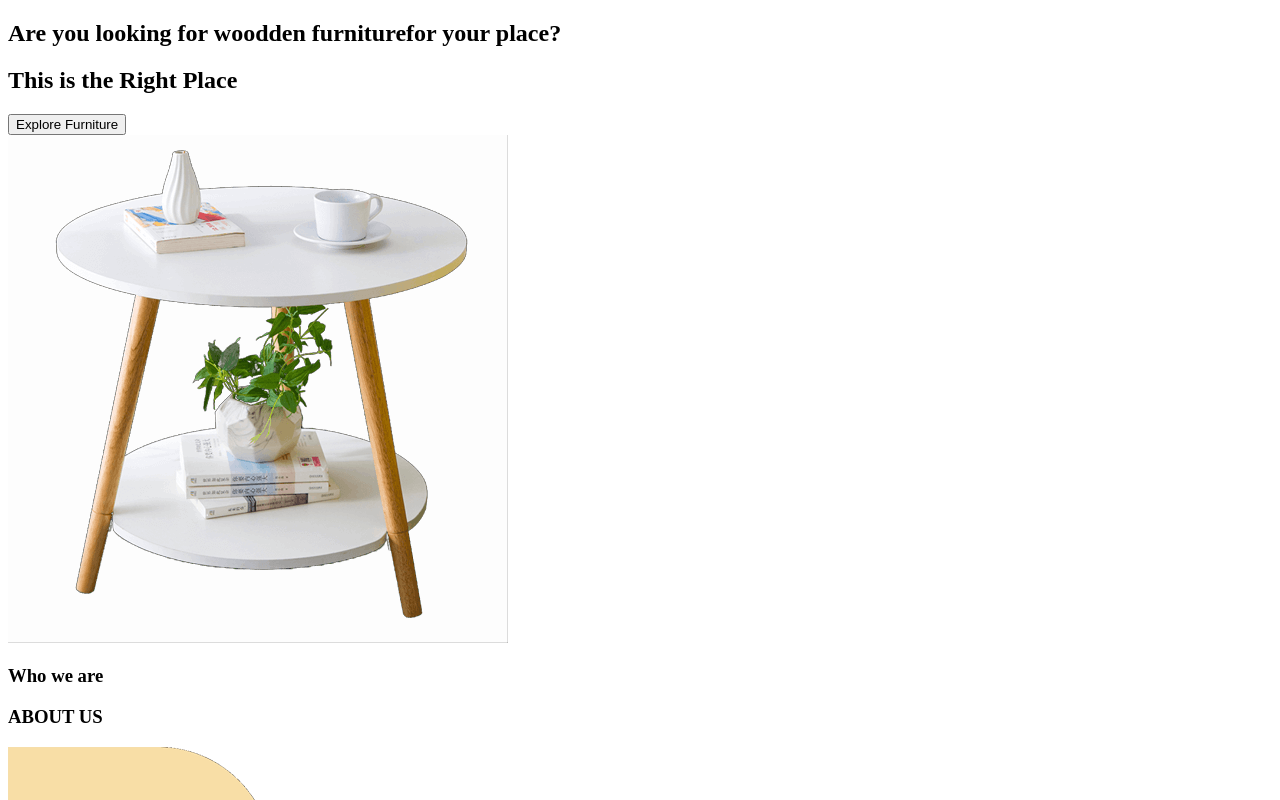
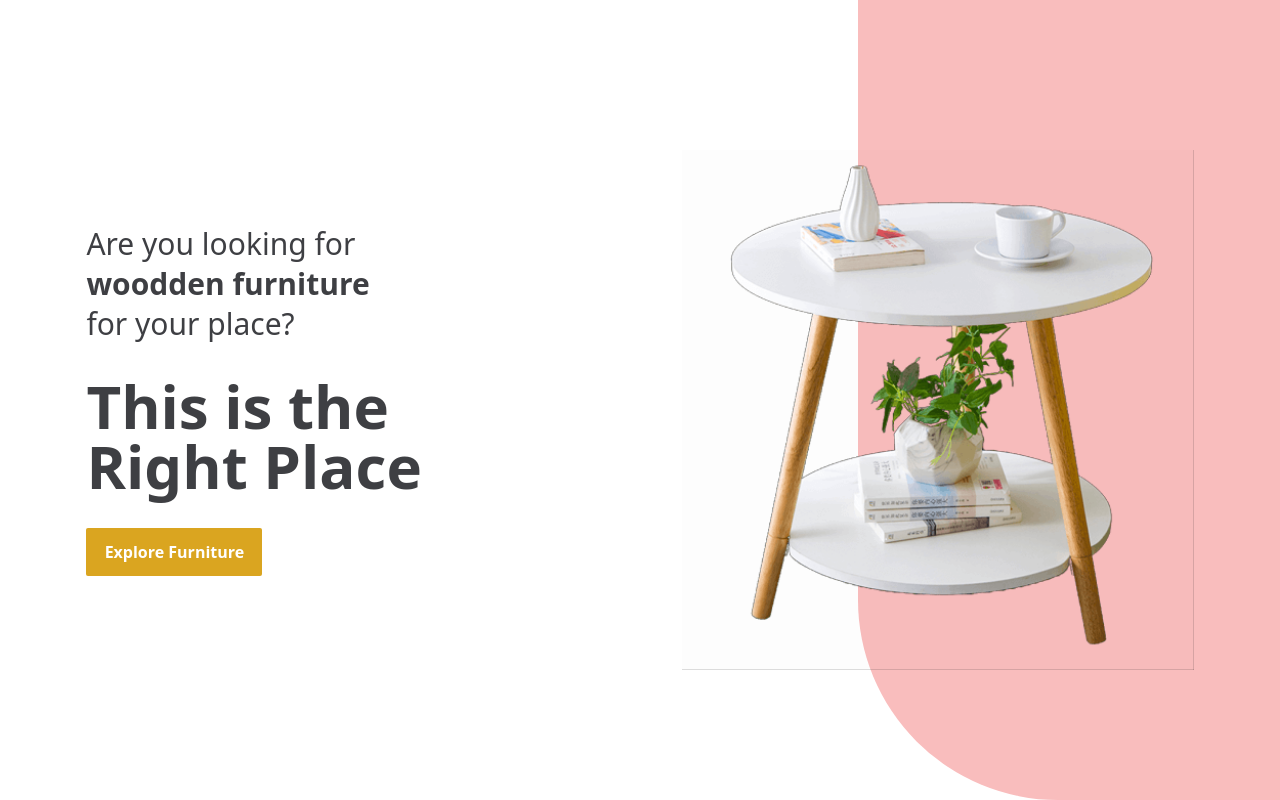
Before and after one commit to wilmion/woodies, a React app: page / in a window 1280 px wide. Shown: the top 800 px of the page. Built offline with nearby package versions, Linux system fonts and the light colour scheme.

Commit message:
finish styles of home-intro

```diff
--- /dev/null
+++ b/postcss.config.js
@@ -0,0 +1,16 @@
+const tailwindcss = require('tailwindcss');
+const autoprefixer = require('autoprefixer');
+const cssnano = require('cssnano');
+const postCssImport = require('postcss-import');
+
+module.exports = {
+    plugins: [
+        postCssImport,
+        'postcss-preset-env',
+        tailwindcss,
+        autoprefixer,
+        cssnano({
+            preset: 'default'
+        })
+    ]
+}
--- /dev/null
+++ b/src/assets/scss/global/common.scss
@@ -0,0 +1,5 @@
+%buttons {
+  @apply py-3;
+  @apply rounded-sm;
+  @apply border;
+}
--- /dev/null
+++ b/src/assets/scss/index.scss
@@ -0,0 +1,3 @@
+@import "tailwindcss/base";
+@import "tailwindcss/components";
+@import "tailwindcss/utilities";
--- /dev/null
+++ b/src/assets/scss/page/home.scss
@@ -0,0 +1,135 @@
+@import "../global/common.scss";
+.home {
+  &-intro {
+    @apply flex;
+    @apply flex-col;
+    @apply justify-around;
+    @apply items-center;
+    @apply bg-no-repeat;
+    @apply bg-cover;
+    @apply h-screen;
+    background-image: url("../../images/backgrounds/recomendation2.jpg");
+    &__figure {
+      @apply hidden;
+    }
+    &-info {
+      @apply w-full;
+      @apply py-12;
+      &__subtitle {
+        @apply text-xl;
+        @apply leading-6;
+        @apply text-oscure;
+        @apply text-center;
+      }
+      &__title {
+        @apply text-4xl;
+        @apply my-1;
+        @apply text-oscure;
+        @apply leading-tight;
+        @apply font-bold;
+        @apply text-center;
+      }
+      &__button {
+        @apply py-3;
+        @apply block;
+        @apply mx-auto;
+        @apply my-5;
+        @apply rounded-sm;
+        @apply border;
+        @apply w-44;
+        @apply text-white;
+        @apply border-none;
+        @apply font-bold;
+        @apply bg-primary;
+      }
+    }
+    &__image {
+      @apply hidden;
+    }
+  }
+}
+@screen md {
+  .home {
+    &-intro {
+      &-info {
+        &__subtitle {
+          @apply text-2xl;
+        }
+        &__title {
+          @apply text-6xl;
+        }
+      }
+    }
+  }
+}
+@screen lg {
+  .home {
+    &-intro {
+      @apply flex-row;
+      height: 800px;
+      @apply bg-none;
+      &__figure {
+        height: 800px;
+        @apply absolute;
+        @apply right-0;
+        @apply rounded-bl-10xl;
+        @apply z-negative;
+        @apply block;
+        @apply w-oneThird;
+        @apply bg-inicio;
+      }
+      &-info {
+        @apply w-oneThird;
+        @apply py-1;
+        &__subtitle {
+          @apply text-3xl;
+          @apply leading-10;
+          @apply w-seventyFive;
+          @apply text-left;
+        }
+        &__title {
+          @apply text-6xl;
+          @apply my-8;
+          @apply text-left;
+        }
+        &__button {
+          @apply m-0;
+        }
+      }
+      &__image {
+        width: 40%;
+        @apply pt-5;
+        @apply block;
+        img {
+          @apply w-full;
+          @apply h-auto;
+        }
+      }
+    }
+  }
+}
+@screen 2xl {
+  .home {
+    &-intro {
+      height: 1000px;
+      &__figure {
+        height: 1000px;
+      }
+      &-info {
+        @apply w-oneThird;
+        &__subtitle {
+          @apply text-4xl;
+          @apply leading-tight;
+        }
+        &__title {
+          @apply text-8xl;
+          @apply my-10;
+        }
+        &__button {
+          @apply text-2xl;
+          @apply w-half;
+        }
+      }
+    }
+  }
+}
--- a/src/index.tsx
+++ b/src/index.tsx
@@ -2,6 +2,8 @@ import React from 'react'
 import ReactDOM from 'react-dom'
 import App from './router/index';
 
+import "./assets/scss/index.scss";
+
 const contain:HTMLElement = document.getElementById('app');
 
 ReactDOM.render( <App /> , contain );
--- a/src/pages/Home.tsx
+++ b/src/pages/Home.tsx
@@ -14,14 +14,16 @@ import Cucharas from '../assets/images/backgrounds/cucharas.png';
 import Rec1 from '../assets/images/backgrounds/recomendation1.jpg';
 import Rec2 from '../assets/images/backgrounds/recomendation2.jpg';
 
+import "../assets/scss/page/home.scss";
 
 const Home = () => {
     return (
         <div className="home">
             <section className="home-intro">
+                <div className="home-intro__figure"></div>
                 <div className="home-intro-info">
                     <h2 className="home-intro-info__subtitle">
-                        Are you looking for <strong>woodden furniture</strong>
+                        Are you looking for <strong>woodden furniture </strong>
                         for your place?
                     </h2>
                     <h2 className="home-intro-info__title">This is the Right Place</h2>
@@ -68,7 +70,7 @@ const Home = () => {
             <section className="home-how">
                 <div className="home-how__grid">
                     {customMock.map(i => (
-                        <CustomItem {...i} />
+                        <CustomItem {...i} key={i.title} />
                     ))}
                 </div>
                 <button className="home-how__button" type="button">Get Personalized Now</button>
@@ -81,7 +83,7 @@ const Home = () => {
             <section className="home-whatWeHave">
                 <div className="home-whatWeHave__contain">
                     {typeMock.map(t => (
-                        <Type {...t} />
+                        <Type {...t} key={t.title} />
                     ))}
                 </div>
             </section>
--- /dev/null
+++ b/tailwind.config.js
@@ -0,0 +1,32 @@
+module.exports = {
+    purge: [],
+    darkMode: false, // or 'media' or 'class'
+    theme: {
+      extend: {
+        colors: {
+          primary : '#DAA520' ,
+          secundary : '#FFC107' ,
+          oscure : '#3E3F43'  ,
+          claro : '#FFFFFF' ,
+          intermediate : '#8D8D8D' ,
+          inicio: '#F9BDBD' ,
+        },
+        borderRadius: {
+          '10xl': '200px'
+        },
+        zIndex: {
+          'negative': '-2'
+        },
+        width: {
+          oneThird: '33%',
+          half: '50%',
+          sixtySeven: '67%',
+          seventyFive:'75%'
+        }
+      },
+    },
+    variants: {
+      extend: {},
+    },
+    plugins: [],
+  }
--- a/webpack.config.js
+++ b/webpack.config.js
@@ -26,7 +26,8 @@ module.exports = {
                 use: [
                     MiniCssExtractPlugin.loader,
                     'css-loader',
-                    'sass-loader'
+                    'sass-loader',
+                    'postcss-loader'
                 ]
             },
             {
```
Also changed, not shown: package.json (+7 -1 lines), documentation.txt, 1 other file (tests, documents, lock files or other folders).
